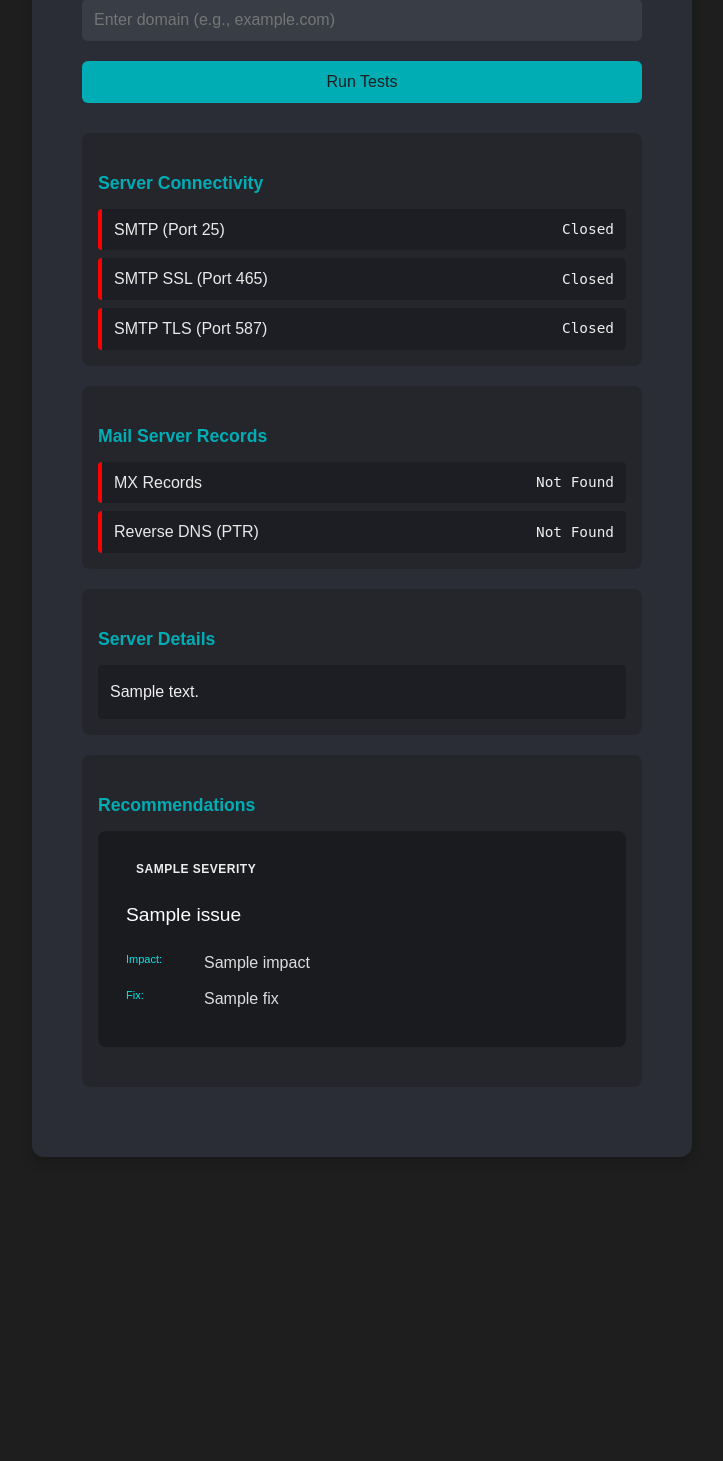
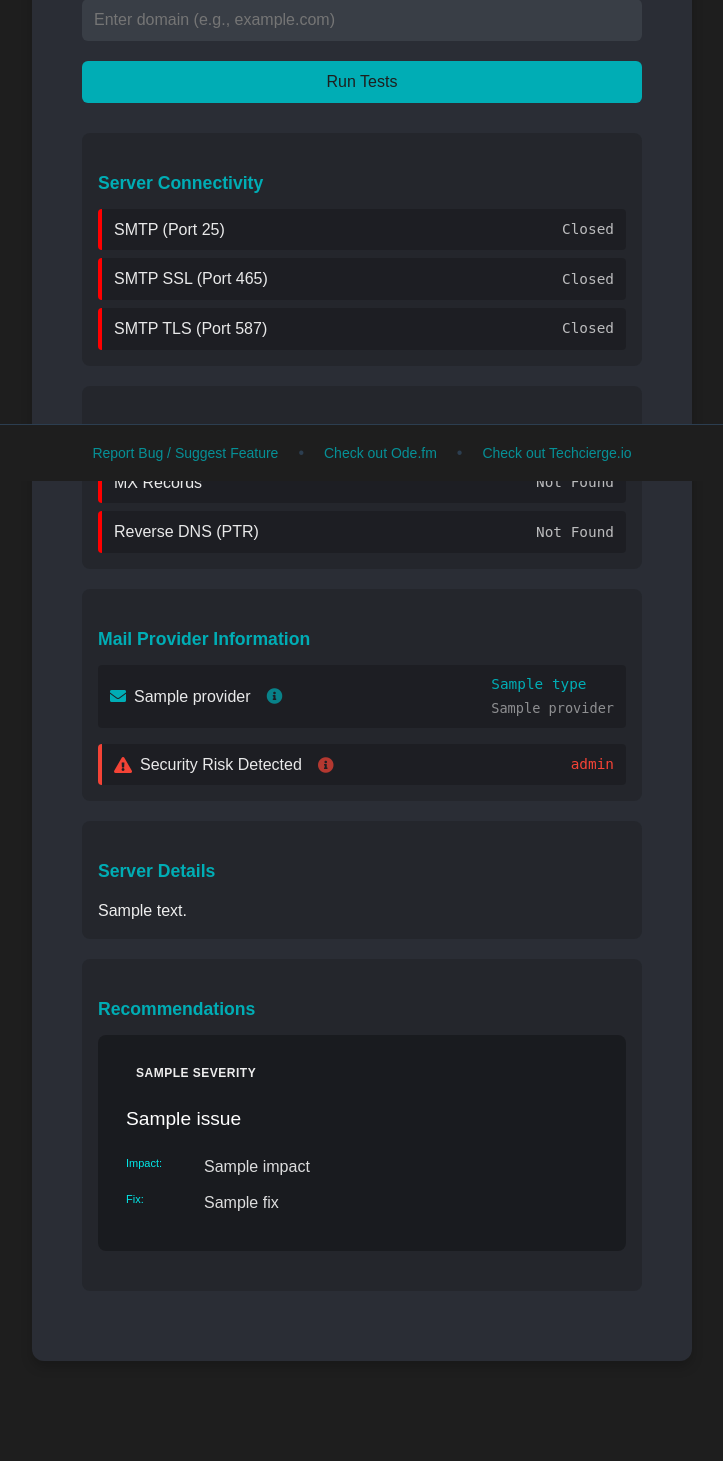
Before and after one commit to OopsyJuice/email-health-checker, a Flask app: template templates/email_config.html in a window 1280 px wide. Shown: the part 319-1780 px from the top of the page, without its empty margins (278-1001 px from the left). Before the commit the page ends 1476 px from the top, so only its background shows below. Run offline with Flask 3, Linux system fonts and the light colour scheme; the template is opened without the code that fills it: most values are stand-ins (such as "Sample title", 1, 10 or a date in 2020).

Commit message:
feat: add mail provider detection and improve UI
- Add mail provider and security gateway detection
- Create mail_security module with provider detection logic
- Add tests for mail security features
- Remove bounce animation from help button
- Fix Security Gateway and Mail Provider badge styling
- Update text colors and fonts for better readability
- Clean up conflicting CSS styles

```diff
--- /dev/null
+++ b/mail_security/__init__.py
@@ -0,0 +1,3 @@
+from .providers import detect_mail_provider, EMAIL_SECURITY_PROVIDERS
+
+__all__ = ['detect_mail_provider', 'EMAIL_SECURITY_PROVIDERS']
--- a/static/css/styles.css
+++ b/static/css/styles.css
@@ -5,7 +5,10 @@ body {
     font-family: 'Arial', sans-serif;
     text-align: left;
     padding: 40px;
+    padding-bottom: 0;
     line-height: 1.6;
+    min-height: 100vh;
+    position: relative;
 }
 
 /* Centered container with soft shadow */
@@ -270,6 +273,7 @@ li {
     text-align: center;
     background-color: #1e1e1e;
     border-top: 1px solid #2c3e50;
+    z-index: 999;
 }
 
 .footer-links {
@@ -601,8 +605,10 @@ li {
 
 .content {
     padding: 2rem;
+    padding-bottom: calc(2rem + 60px);
     max-width: 1200px;
     margin: 0 auto;
+    min-height: calc(100vh - 60px);
 }
 
 /* Mail Server Tests Styles */
@@ -647,29 +653,38 @@ li {
 
 .test-name {
     color: rgba(255, 255, 255, 0.9);
+    display: flex;
+    align-items: center;
+    gap: 8px;
 }
 
+/* Base test status style */
 .test-status {
     font-family: monospace;
     font-size: 0.9rem;
+    color: rgba(255, 255, 255, 0.7);
 }
 
-.server-info {
-    background: rgba(0, 0, 0, 0.2);
-    border-radius: 4px;
-    padding: 12px;
+/* High specificity rule for Security Gateway and Mail Provider */
+.test-item .test-status[data-type="Security Gateway"],
+.test-item .test-status[data-type="Mail Provider"],
+.provider-item .test-status[data-type="Security Gateway"],
+.provider-item .test-status[data-type="Mail Provider"] {
+    font-family: monospace;
+    font-size: 0.9rem;
+    color: rgba(255, 255, 255, 0.7);
+    background: none !important;
+    border: none !important;
+    padding: 0 !important;
+    border-radius: 0 !important;
 }
 
-.info-block {
-    display: block;
-    font-family: monospace;
-    font-size: 0.9rem;
-    line-height: 1.4;
-    color: rgba(255, 255, 255, 0.85);
-}
-
-.detail-line {
-    padding: 2px 0;
+/* Remove all other provider-specific styles */
+.provider-item .test-status,
+.test-status[data-type] {
+    background: none;
+    border: none;
+    padding: 0;
 }
 
 /* Loading Animation Styles */
@@ -1036,14 +1051,12 @@ li {
     color: #1e1e1e;
     box-shadow: 0 4px 12px rgba(0, 0, 0, 0.2);
     transition: all 0.2s ease;
-    animation: subtle-bounce 2s ease-in-out infinite;
 }
 
 .help-toggle:hover {
     transform: translateY(-2px);
     box-shadow: 0 6px 16px rgba(0, 0, 0, 0.3);
     background: #00c2cc;
-    animation: none;
 }
 
 .help-icon {
@@ -1296,16 +1309,66 @@ li {
     text-align: center;
 }
 
-/* Add a subtle bounce animation to the help button */
-@keyframes subtle-bounce {
-    0%, 100% { transform: translateY(0); }
-    50% { transform: translateY(-2px); }
+.provider-item {
+    display: flex;
+    justify-content: space-between;
+    align-items: center;
+    padding: 8px 12px;
+    background: rgba(0, 0, 0, 0.2);
+    border-radius: 4px;
+    margin-bottom: 8px;
 }
 
-.help-toggle {
-    animation: subtle-bounce 2s ease-in-out infinite;
+.provider-item:hover {
+    background: rgba(0, 0, 0, 0.3);
 }
 
-.help-toggle:hover {
-    animation: none;
+.provider-item .test-name {
+    color: rgba(255, 255, 255, 0.9);
+    display: flex;
+    align-items: center;
+    gap: 8px;
 }
+
+.provider-item .test-name i {
+    color: #00adb5;
+}
+
+.provider-item .test-status {
+    font-family: monospace;
+    font-size: 0.9rem;
+    color: #00adb5;
+}
+
+.hostname-detail {
+    display: block;
+    font-size: 0.85rem;
+    color: rgba(255, 255, 255, 0.5);
+    margin-top: 2px;
+}
+
+.security-risk {
+    border-left: 4px solid #f44336;
+}
+
+.security-risk .test-name i {
+    color: #f44336;
+}
+
+.test-status[data-risk-level] {
+    color: #f44336;
+}
+
+.provider-tooltip {
+    display: inline-flex;
+    align-items: center;
+    margin-left: 8px;
+    color: #00adb5;
+    opacity: 0.7;
+    cursor: help;
+    transition: opacity 0.2s ease;
+}
+
+.provider-tooltip:hover {
+    opacity: 1;
+}
--- a/templates/base.html
+++ b/templates/base.html
@@ -5,6 +5,8 @@
     <meta name="viewport" content="width=device-width, initial-scale=1.0">
     <title>{% block title %}Nixie{% endblock %}</title>
     <link rel="stylesheet" href="{{ url_for('static', filename='css/styles.css') }}">
+    <link rel="stylesheet" href="https://cdnjs.cloudflare.com/ajax/libs/font-awesome/5.15.4/css/all.min.css">
+    {% block extra_head %}{% endblock %}
 </head>
 <body>
     <nav class="main-nav">
@@ -33,6 +35,22 @@
         {% block content %}{% endblock %}
     </main>
 
+    <footer class="footer">
+        <div class="footer-links">
+            <a href="https://github.com/OopsyJuice/email-health-checker/issues" target="_blank" class="footer-link">
+                Report Bug / Suggest Feature
+            </a>
+            <span class="footer-divider">•</span>
+            <a href="https://ode.fm" target="_blank" class="footer-link">
+                Check out Ode.fm
+            </a>
+            <span class="footer-divider">•</span>
+            <a href="https://techcierge.io" target="_blank" class="footer-link">
+                Check out Techcierge.io
+            </a>
+        </div>
+    </footer>
+
     {% block scripts %}{% endblock %}
 </body>
 </html>
--- a/templates/email_config_results.html
+++ b/templates/email_config_results.html
@@ -33,6 +33,47 @@
             </div>
         </div>
     </div>
+
+    <!-- Mail Provider Information -->
+    {% if results.providers %}
+    <div class="test-group">
+        <h3>Mail Provider Information</h3>
+        <div class="test-results">
+            {% for provider in results.providers %}
+            <div class="test-item provider-item">
+                <span class="test-name">
+                    <i class="fas fa-{% if provider.type == 'Security Gateway' %}shield-alt{% else %}envelope{% endif %}"
+                       title="{{ provider.type }}"></i>
+                    {{ provider.name }}
+                    <span class="provider-tooltip" title="{% if provider.type == 'Security Gateway' %}Security gateways provide additional email filtering and protection{% else %}Direct mail provider for sending and receiving email{% endif %}">
+                        <i class="fas fa-info-circle"></i>
+                    </span>
+                </span>
+                <span class="test-status" data-type="{{ provider.type }}">
+                    {{ provider.type }}
+                    {% if provider.hostname %}
+                    <span class="hostname-detail">{{ provider.hostname }}</span>
+                    {% endif %}
+                </span>
+            </div>
+            {% endfor %}
+            {% if results.security_risk %}
+            <div class="test-item bad security-risk">
+                <span class="test-name">
+                    <i class="fas fa-exclamation-triangle"></i>
+                    Security Risk Detected
+                    <span class="provider-tooltip" title="{{ results.security_risk.description }}">
+                        <i class="fas fa-info-circle"></i>
+                    </span>
+                </span>
+                <span class="test-status" data-risk-level="{{ results.security_risk.risk_level }}">
+                    {{ results.security_risk.risk_level }}
+                </span>
+            </div>
+            {% endif %}
+        </div>
+    </div>
+    {% endif %}
 
     <!-- Server Details -->
     <div class="test-group">
```
Also changed, not shown: api/routes.py (+35 -7 lines), mail_security/providers.py (added, +117 -0 lines), tests/test_mail_security.py (added, +68 -0 lines).
